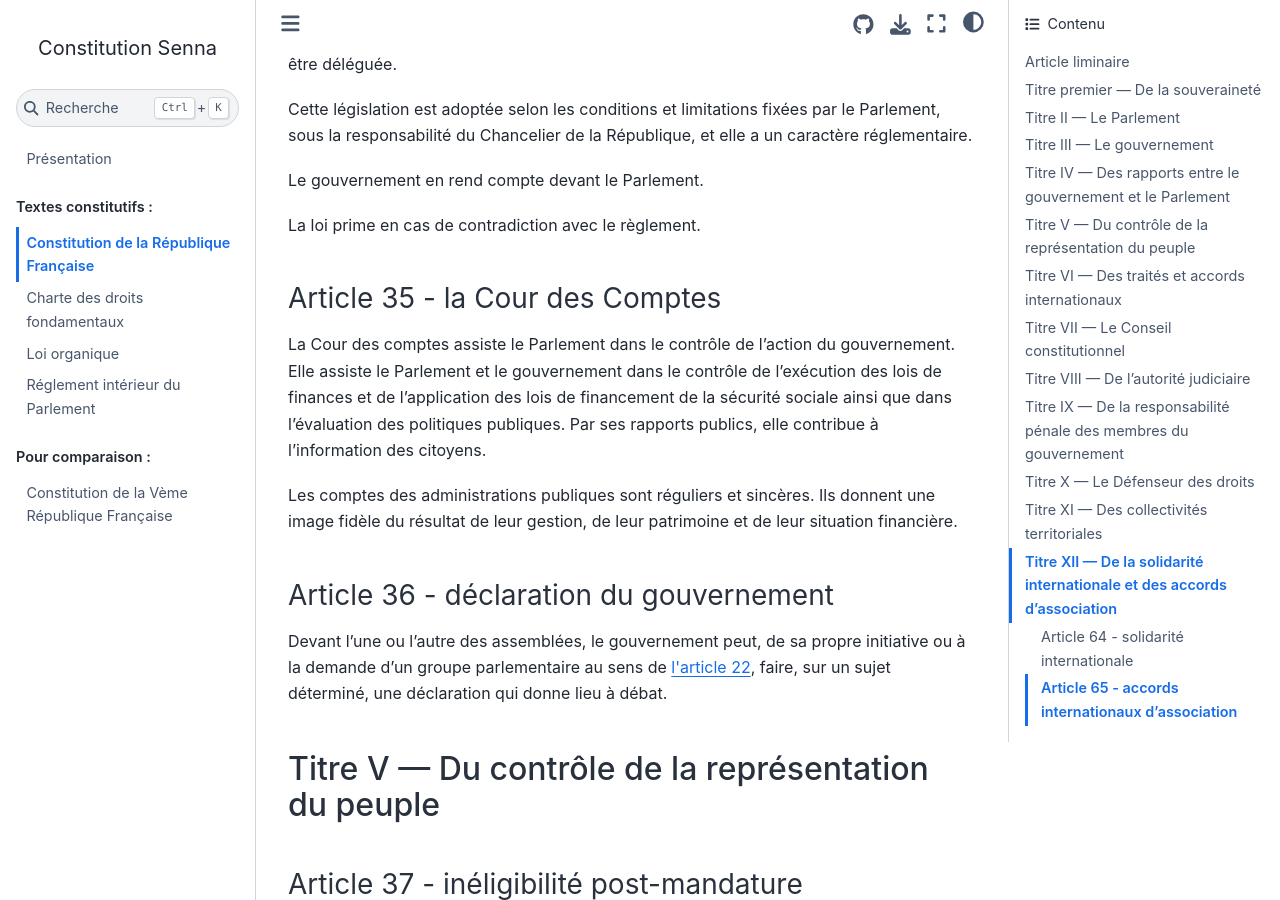
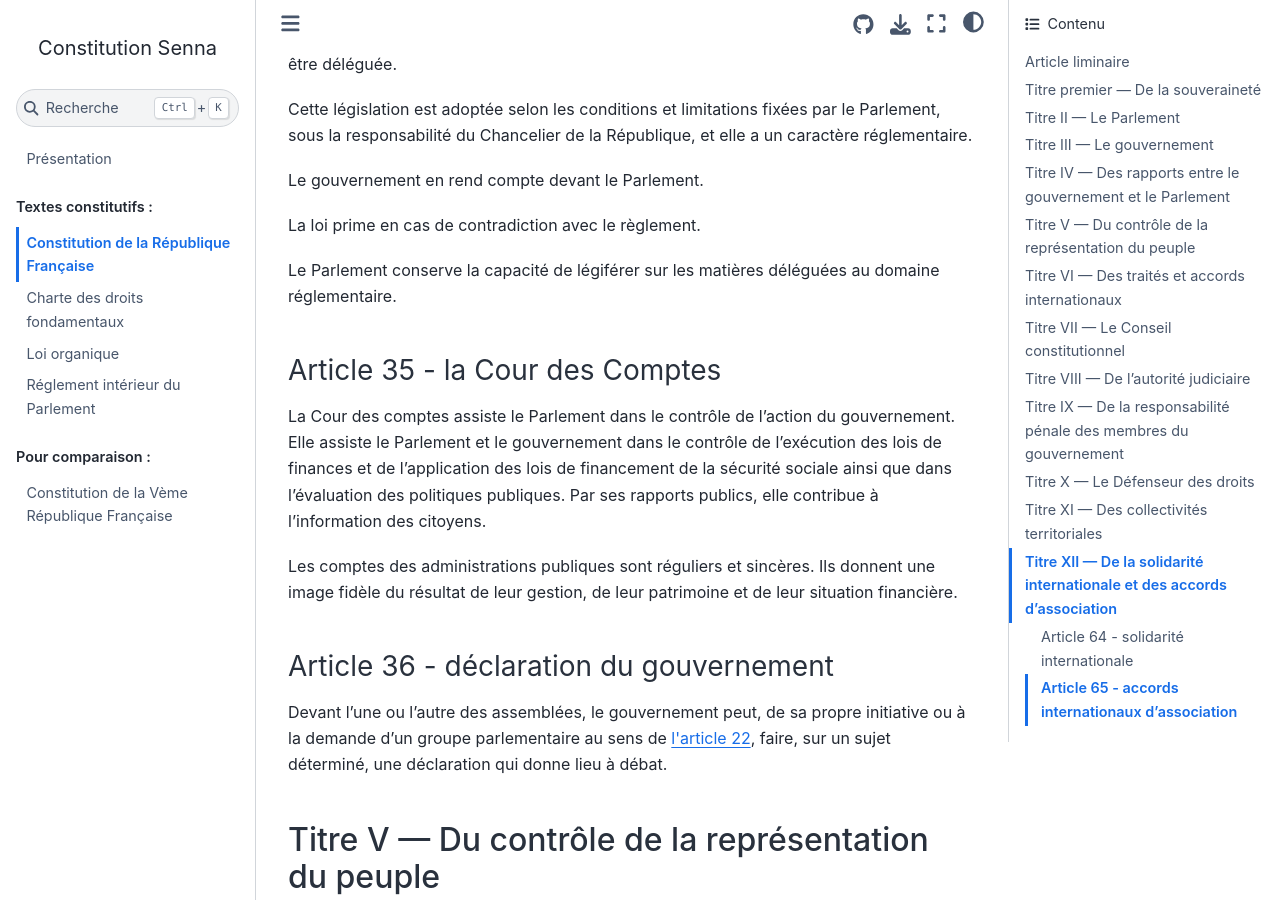
Before and after one commit to Gouvernathor/senna, a Sphinx documentation site: the page built from source/constitution.rst, in a window 1280 px wide and 900 px high, scrolled down 12547 px. Built offline with Sphinx 7.4.7 and the Sphinx Book theme 1.1.4, drawn with Linux system fonts in a browser that asks for light colours.

Commit message:
Pas de réduction du pouvoir parlementaire par ordonnances
Le gouvernement conserve un avantage dans le fait qu'adopter un acte réglementaire est plus court qu'adopter une loi

```diff
--- a/source/constitution.rst
+++ b/source/constitution.rst
@@ -314,6 +314,8 @@
 
 La loi prime en cas de contradiction avec le règlement.
 
+Le Parlement conserve la capacité de légiférer sur les matières déléguées au domaine réglementaire.
+
 .. article:: la Cour des Comptes
 
 La Cour des comptes assiste le Parlement dans le contrôle de l'action du gouvernement. Elle assiste le Parlement et le gouvernement dans le contrôle de l'exécution des lois de finances et de l'application des lois de financement de la sécurité sociale ainsi que dans l'évaluation des politiques publiques. Par ses rapports publics, elle contribue à l'information des citoyens.
```
